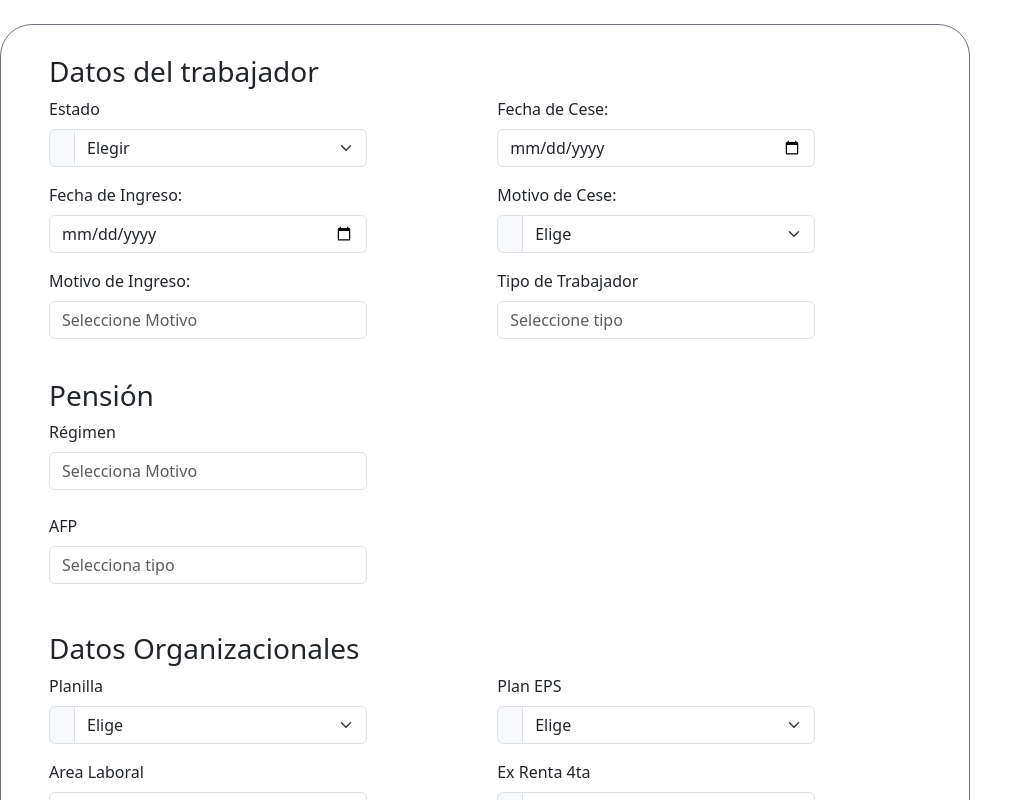
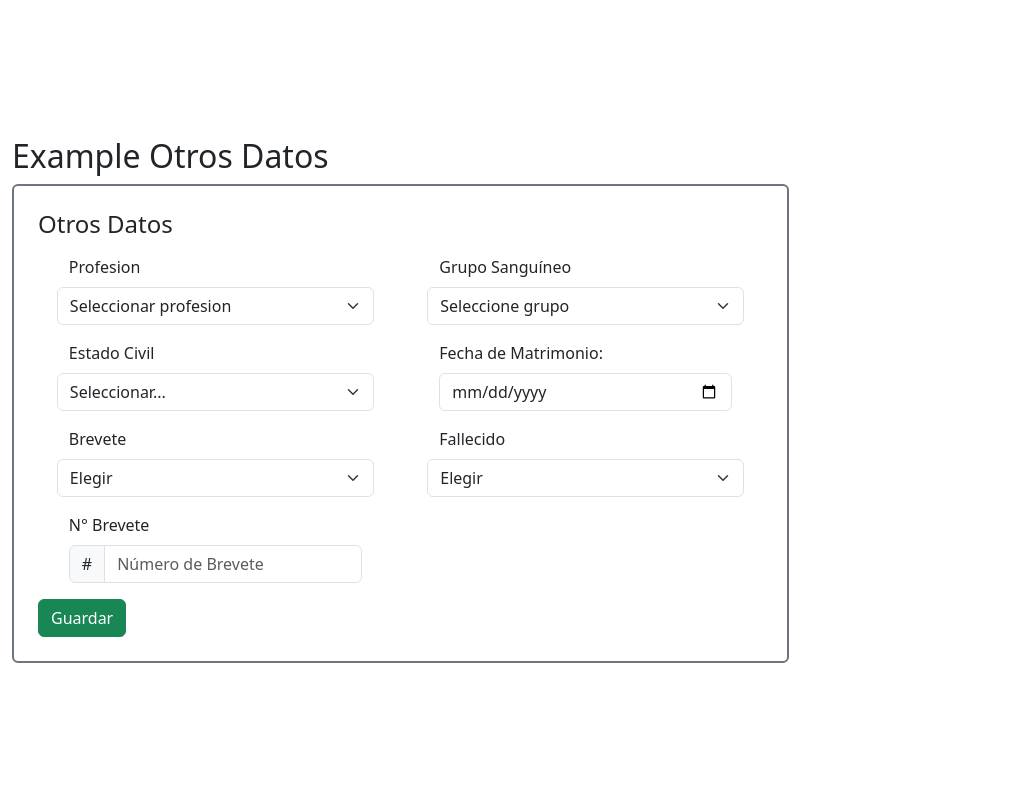
Before and after one commit to alonsofernandz/Demo-Form, a React (Vite) app: page / in a window 1280 px wide. Shown: the top 800 px of the page, without its empty margins (0-1033 px from the left). Built offline with nearby package versions, Linux system fonts and the light colour scheme.

Commit message:
Add FormOtrosDatos :P

```diff
--- a/src/components/FormOtrosDatos.jsx
+++ b/src/components/FormOtrosDatos.jsx
@@ -1 +1,122 @@
-//luis
+// Luis villavicencio dznkos
+
+
+export const FormOtrosDatos = () => {
+  return (
+    <>
+
+      <div className="container">
+
+        <h2>Example Otros Datos</h2>
+
+        <div className="col-md-12 col-lg-12 border border-2 border-secondary rounded p-4">
+          <h4 className="mb-3">Otros Datos</h4>
+          <form className="needs-validation" noValidate="">
+            <div className="row g-3">
+
+              <div className="col-md-5 mx-auto">
+
+                <div className="row mb-3">
+                  <label htmlFor="country" className="form-label">Profesion</label>
+                  <select className="form-select" id="profession" required="">
+                    <option value="">Seleccionar profesion</option>
+                    <option>Developer BackEnd</option>
+                    <option>Developer FrontEnd</option>
+                    <option>Developer FullStack</option>
+                  </select>
+                  <div className="invalid-feedback">
+                    Please select a profession.
+                  </div>
+                </div>
+
+                <div className="row mb-3">
+                  <label htmlFor="country" className="form-label">Estado Civil</label>
+                  <select className="form-select col-md" id="estadocivil" required="">
+                    <option value="">Seleccionar...</option>
+                    <option>Soltero(a)</option>
+                    <option>Casado(a)</option>
+                    <option>Viudo(a)</option>
+                    <option>Divorciado(a)</option>
+                    <option>Separado(a)</option>
+                    <option>Conviviente(a)</option>
+                  </select>
+                  <div className="invalid-feedback">
+                    Please select a state.
+                  </div>
+                </div>
+
+                <div className="row mb-3">
+                  <label htmlFor="country" className="form-label">Brevete</label>
+                  <select className="form-select col-md" id="estadocivil" required="">
+                    <option value="">Elegir</option>
+                    <option>Si</option>
+                    <option>No</option>
+                  </select>
+                  <div className="invalid-feedback">
+                    Please select option.
+                  </div>
+                </div>
+
+                <div className="row mb-3">
+                  <label htmlFor="username" className="form-label">N° Brevete</label>
+                  <div className="input-group has-validation">
+                    <span className="input-group-text">#</span>
+                    <input type="text" className="form-control" id="username" placeholder="Número de Brevete" required="" />
+                    <div className="invalid-feedback">
+                      Your number is required.
+                    </div>
+                  </div>
+                </div>
+
+              </div>
+
+              <div className="col-md-5  mx-auto">
+
+                <div className="row mb-3">
+                  <label htmlFor="country" className="form-label">Grupo Sanguíneo</label>
+                  <select className="form-select col-md" id="estadocivil" required="">
+                    <option value="">Seleccione grupo</option>
+                    <option>O-</option>
+                    <option>A</option>
+                    <option>B</option>
+                    <option>AB</option>
+                    <option>O</option>
+                    <option>A+</option>
+                    <option>B+</option>
+                    <option>O+</option>
+                  </select>
+                  <div className="invalid-feedback">
+                    Please select one.
+                  </div>
+                </div>
+
+                <div className="row mb-3">
+                  <div className="form-group">
+                    <label htmlFor="fecha" className="form-label">Fecha de Matrimonio:</label>
+                    <input type="date" className="form-control" id="fecha" name="fecha" />
+                  </div>
+                </div>
+
+                <div className="row mb-3">
+                  <label htmlFor="country" className="form-label">Fallecido</label>
+                  <select className="form-select col-md" id="estadopersona" required="">
+                    <option value="">Elegir</option>
+                    <option>Si</option>
+                    <option>No</option>
+                  </select>
+                  <div className="invalid-feedback">
+                    Please select option.
+                  </div>
+                </div>
+
+              </div>
+            </div>
+
+            <button className="btn btn btn-success btn-md" type="submit">Guardar</button>
+
+          </form>
+        </div>
+      </div>
+    </>
+  )
+}
--- a/src/main.jsx
+++ b/src/main.jsx
@@ -2,9 +2,10 @@ import React from 'react'
 import ReactDOM from 'react-dom/client'
 import { FormLabolData } from './components/FormLaboData'
 import './index.css'
+import { FormOtrosDatos } from './components/FormOtrosDatos'
 
 ReactDOM.createRoot(document.getElementById('root')).render(
   <React.StrictMode>
-    <FormLabolData />
+    <FormOtrosDatos />
   </React.StrictMode>,
 )
```
Also changed, not shown: 1 other file (tests, documents, lock files or other folders).
